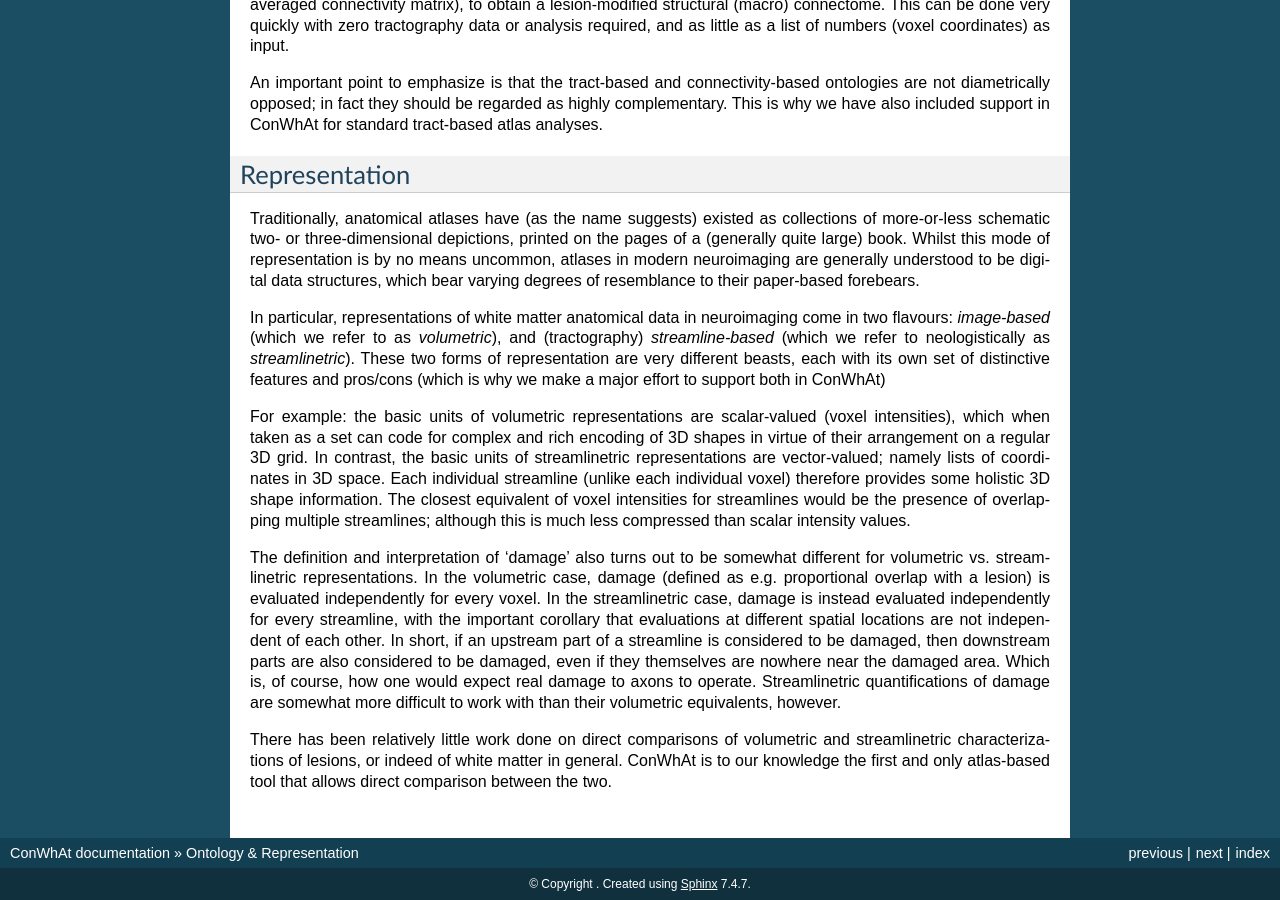
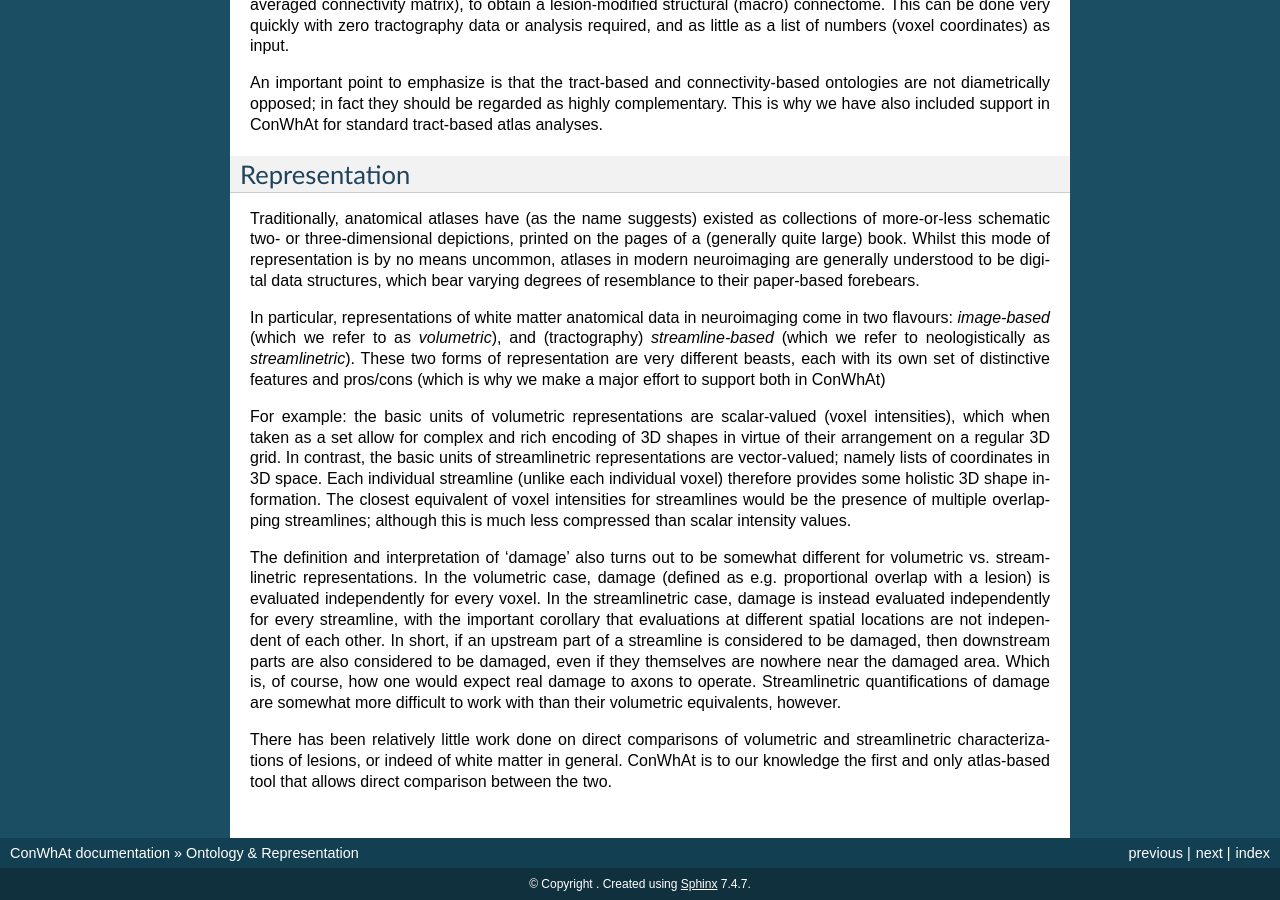
Before and after one commit to JohnGriffiths/ConWhAt, a Sphinx documentation site: the page built from docs/about_conwhat/ontology_and_representation.rst, in a window 1280 px wide and 900 px high, scrolled down 791 px. Built offline with Sphinx 7.4.7, drawn with Linux system fonts in a browser that asks for light colours.

Commit message:
Update ontology_and_representation.rst

```diff
--- a/docs/about_conwhat/ontology_and_representation.rst
+++ b/docs/about_conwhat/ontology_and_representation.rst
@@ -32,7 +32,7 @@ Traditionally, anatomical atlases have (as the name suggests) existed as collect
 
 In particular, representations of white matter anatomical data in neuroimaging come in two flavours: *image-based* (which we refer to as *volumetric*), and (tractography) *streamline-based* (which we refer to neologistically as *streamlinetric*). These two forms of representation are very different beasts, each with its own set of distinctive features and pros/cons (which is why we make a major effort to support both in ConWhAt)
 
-For example: the basic units of volumetric representations are scalar-valued (voxel intensities), which when taken as a set can code for complex and rich encoding of 3D shapes in virtue of their arrangement on a regular 3D grid. In contrast, the basic units of streamlinetric representations are vector-valued; namely lists of coordinates in 3D space. Each individual streamline (unlike each individual voxel) therefore provides some holistic 3D shape information. The closest equivalent of voxel intensities for streamlines would be the presence of overlapping multiple streamlines; although this is much less compressed than scalar intensity values.
+For example: the basic units of volumetric representations are scalar-valued (voxel intensities), which when taken as a set allow for complex and rich encoding of 3D shapes in virtue of their arrangement on a regular 3D grid. In contrast, the basic units of streamlinetric representations are vector-valued; namely lists of coordinates in 3D space. Each individual streamline (unlike each individual voxel) therefore provides some holistic 3D shape information. The closest equivalent of voxel intensities for streamlines would be the presence of multiple overlapping streamlines; although this is much less compressed than scalar intensity values.
 
 The definition and interpretation of 'damage' also turns out to be somewhat different for volumetric vs. streamlinetric representations. In the volumetric case, damage (defined as e.g. proportional overlap with a lesion) is evaluated independently for every voxel. In the streamlinetric case, damage is instead evaluated independently for every streamline, with the important corollary that evaluations at different spatial locations are not independent of each other. In short, if an upstream part of a streamline is considered to be damaged, then downstream parts are also considered to be damaged, even if they themselves are nowhere near the damaged area. Which is, of course, how one would expect real damage to axons to operate. Streamlinetric quantifications of damage are somewhat more difficult to work with than their volumetric equivalents, however.
 
```
